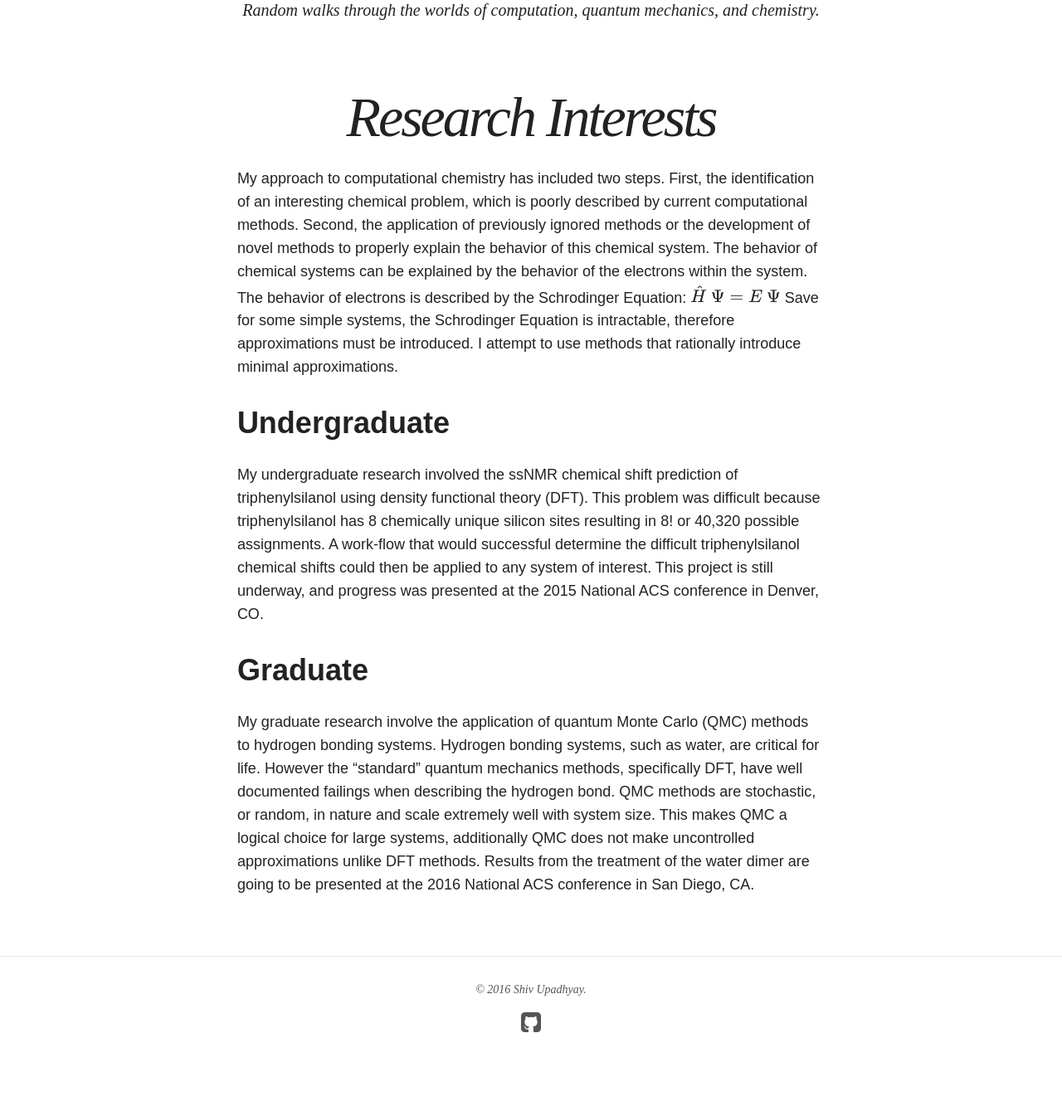
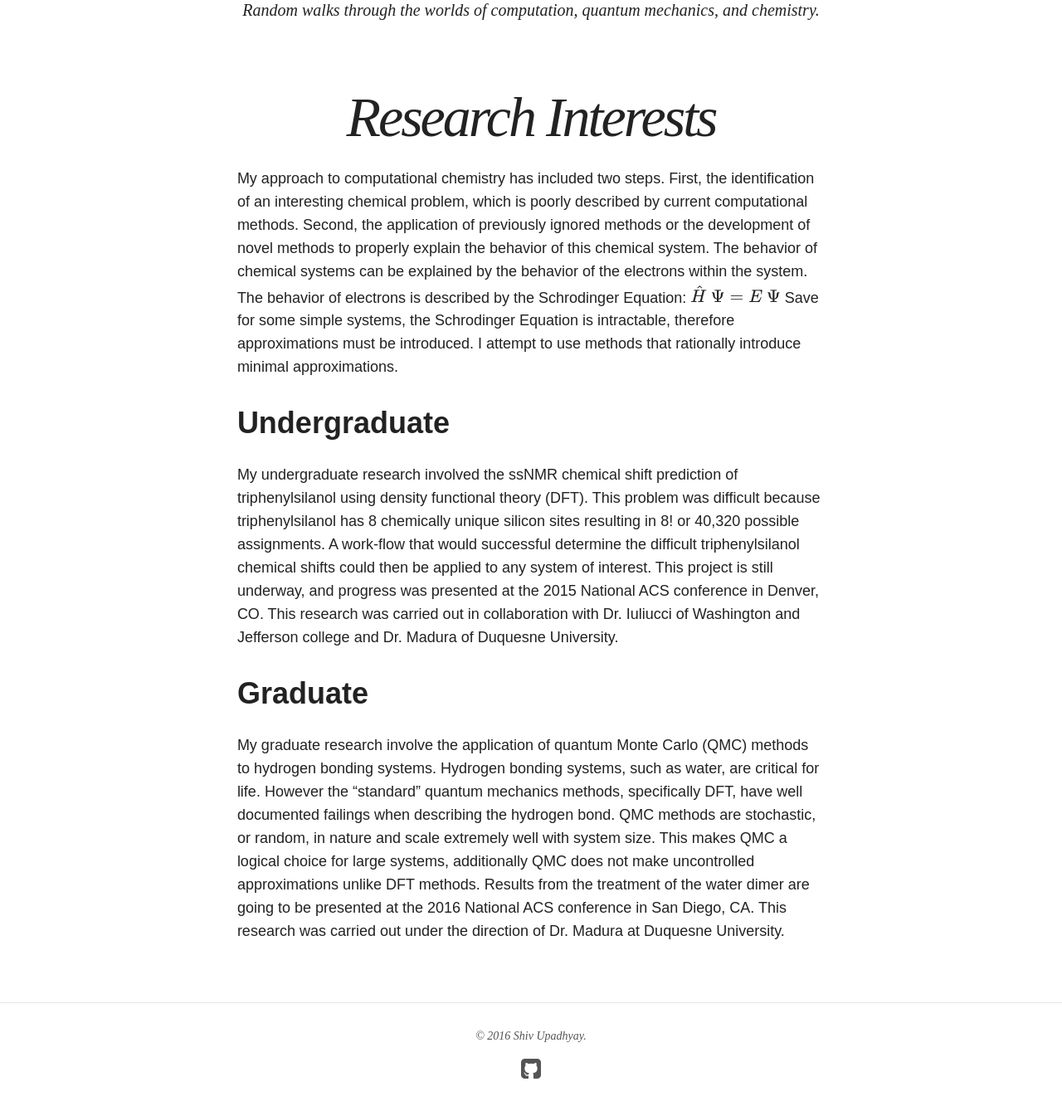
Before and after one commit to shivupa/shivupa.github.io, a Jekyll site: the page built from Research/index.md, in a window 1280 px wide and 1400 px high, scrolled down 371 px. Shown: the top 1339 px of the window at 83% size. Built offline with Jekyll 4.4.1, drawn with Linux system fonts in a browser that asks for light colours; nearby versions of some CDN libraries; formulas are drawn with MathJax 3.

Commit message:
Research Statement

```diff
--- a/Research/index.md
+++ b/Research/index.md
@@ -18,7 +18,7 @@ Save for some simple systems, the Schrodinger Equation is intractable, therefore
 
 
 
-My undergraduate research involved the ssNMR chemical shift prediction of triphenylsilanol using density functional theory (DFT). This problem was difficult because triphenylsilanol has 8 chemically unique silicon sites resulting in 8! or 40,320 possible assignments. A work-flow that would successful determine the difficult triphenylsilanol chemical shifts could then be applied to any system of interest. This project is still underway, and progress was presented at the 2015 National ACS conference in Denver, CO.
+My undergraduate research involved the ssNMR chemical shift prediction of triphenylsilanol using density functional theory (DFT). This problem was difficult because triphenylsilanol has 8 chemically unique silicon sites resulting in 8! or 40,320 possible assignments. A work-flow that would successful determine the difficult triphenylsilanol chemical shifts could then be applied to any system of interest. This project is still underway, and progress was presented at the 2015 National ACS conference in Denver, CO. This research was carried out in collaboration with Dr. Iuliucci of Washington and Jefferson college and Dr. Madura of Duquesne University.
 
 
 
@@ -27,4 +27,4 @@ My undergraduate research involved the ssNMR chemical shift prediction of triphe
 
 
 
-My graduate research involve the application of quantum Monte Carlo (QMC) methods to hydrogen bonding systems. Hydrogen bonding systems, such as water, are critical for life. However the "standard" quantum mechanics methods, specifically DFT, have well documented failings when describing the hydrogen bond. QMC methods are stochastic, or random, in nature and scale extremely well with system size. This makes QMC a logical choice for large systems, additionally QMC does not make uncontrolled approximations unlike DFT methods. Results from the treatment of the water dimer are going to be presented at the 2016 National ACS conference  in San Diego, CA.
+My graduate research involve the application of quantum Monte Carlo (QMC) methods to hydrogen bonding systems. Hydrogen bonding systems, such as water, are critical for life. However the "standard" quantum mechanics methods, specifically DFT, have well documented failings when describing the hydrogen bond. QMC methods are stochastic, or random, in nature and scale extremely well with system size. This makes QMC a logical choice for large systems, additionally QMC does not make uncontrolled approximations unlike DFT methods. Results from the treatment of the water dimer are going to be presented at the 2016 National ACS conference in San Diego, CA. This research was carried out under the direction of Dr. Madura at Duquesne University.
```
